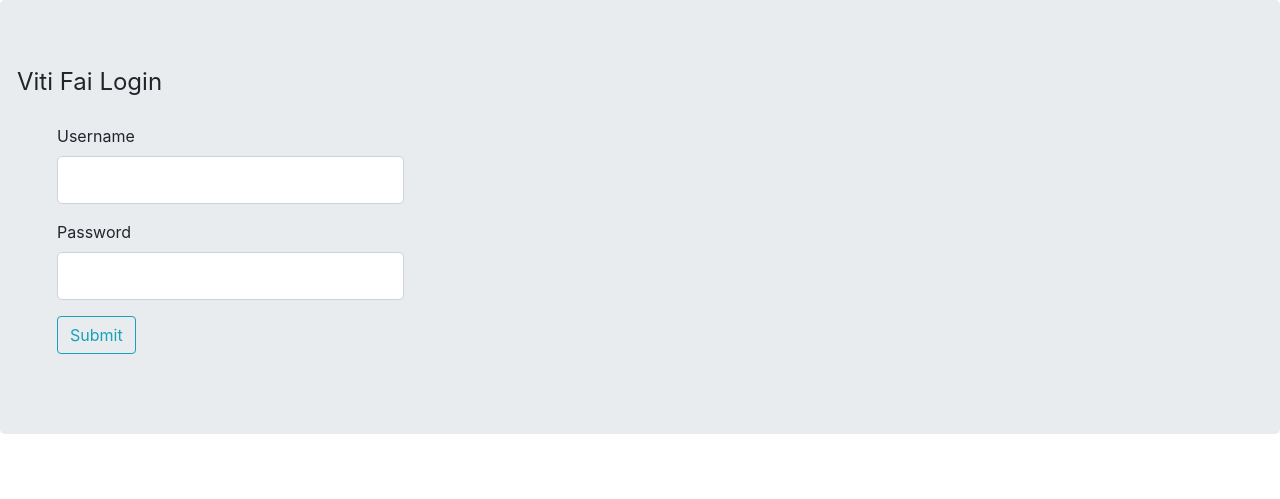
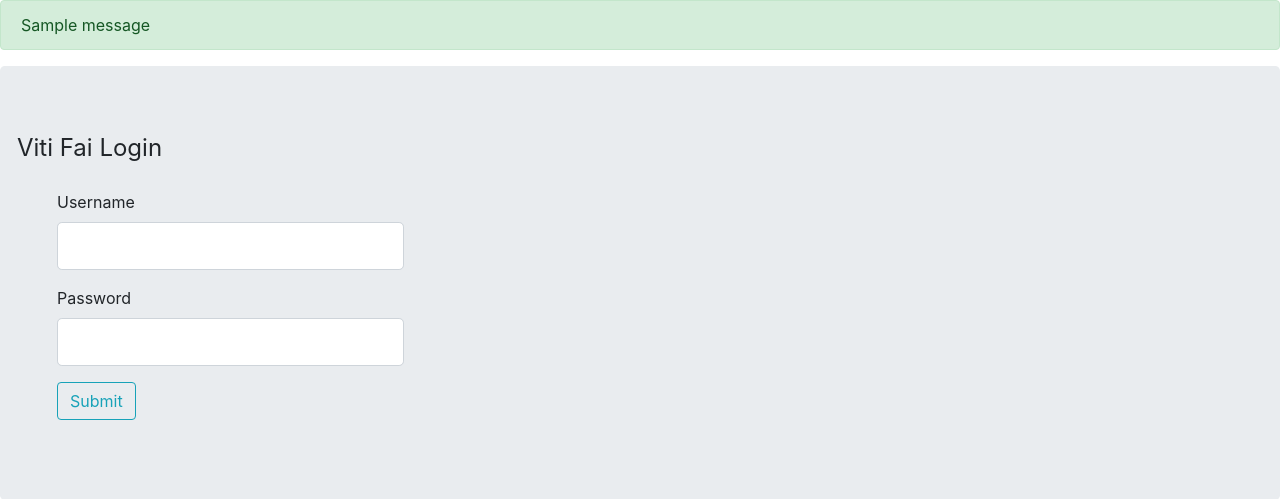
Before and after one commit to mrcnkkl/FaiPy2, a Python web app: template fai/templates/login.html in a window 1280 px wide. Shown: the top 499 px of the page. Run offline with Jinja, Linux system fonts and the light colour scheme; the template is opened without the code that fills it, so the values that code supplies are empty, except form fields; one stand-in notice (Sample message) is shown; form fields are guessed from the names that the template uses; some libraries are stand-ins or nearby versions.

Commit message:
login1+requirements

```diff
--- a/fai/auth/routing.py
+++ b/fai/auth/routing.py
@@ -13,5 +13,8 @@ def login():
         if form.username.data == os.getenv('FAI_USER') \
                 and bcrypt.check_password_hash('$2b$12$OSa5/UxaG/lujCKhWvYUSuq.O/ggl4G9icoGAbgtvPAet/ow0n2Sy', form.password.data):
             flash('Jesteś zalogowany', 'success')
-        return redirect(url_for('home.home'))
+            return redirect(url_for('home.home'))
+        else:
+            flash('Nieprawidłowe hasło i/lub login', 'danger')
+            return redirect(url_for('authbp.login'))
     return render_template('login.html', form=form)
--- a/fai/templates/login.html
+++ b/fai/templates/login.html
@@ -11,6 +11,15 @@
 
 </head>
 <body>
+    {% with messages = get_flashed_messages(with_categories=true) %}
+        {% if messages %}
+            {% for category, message in messages  %}
+                <div class="alert alert-{{category}}">
+                    {{message}}
+                </div>
+            {% endfor %}
+        {% endif %}
+    {% endwith %}
 
 <div class="jumbotron">
     <div class="row">
```
